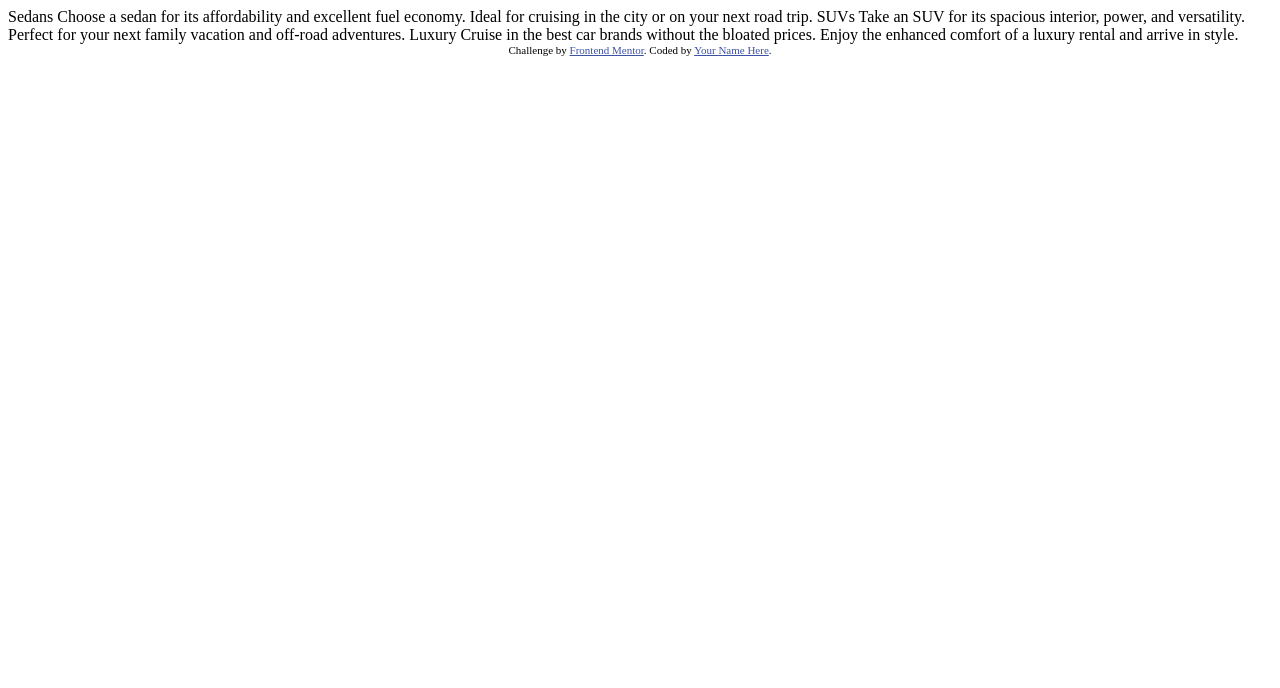
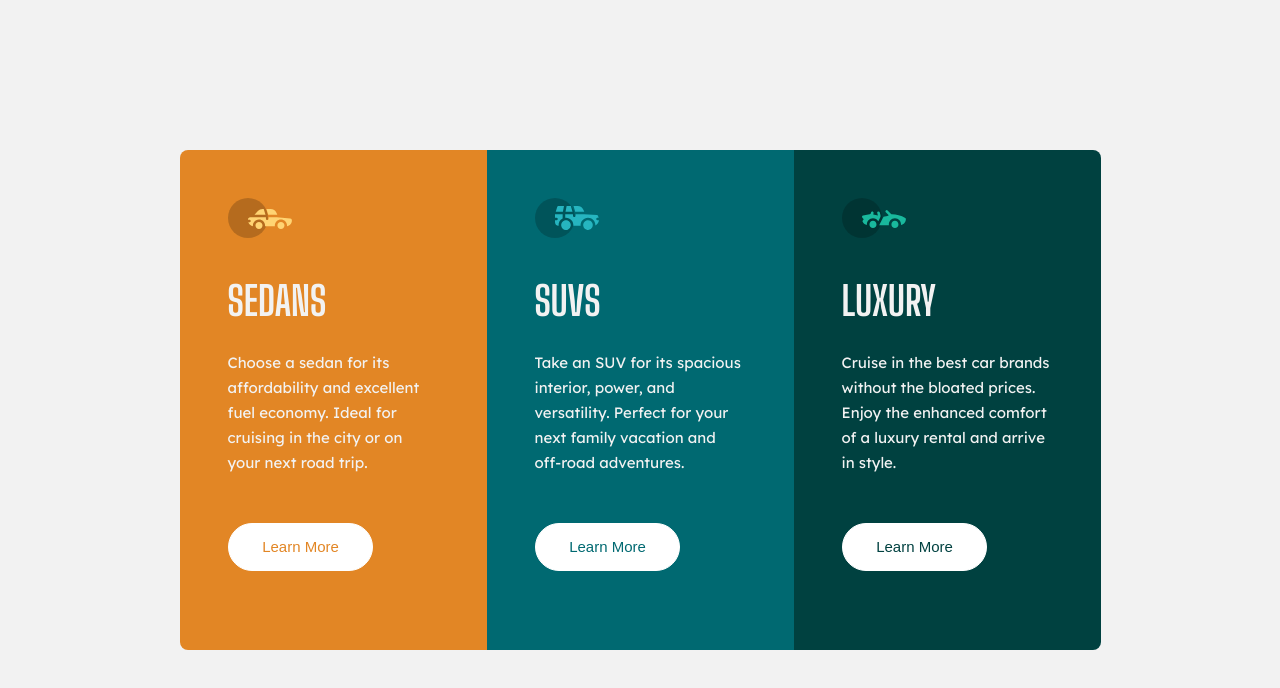
Before and after one commit to Anubliss-0/3-column-preview-card-component-main, a plain HTML site: page index.html in a window 1280 px wide. Drawn offline with Linux system fonts and the light colour scheme.

Commit message:
Initial commit
Committed to GH in order test page accessibility and Metadata.

```diff
--- a/index.html
+++ b/index.html
@@ -1,36 +1,61 @@
 <!DOCTYPE html>
 <html lang="en">
   <head>
-  <meta charset="UTF-8">
-  <meta name="viewport" content="width=device-width, initial-scale=1.0"> <!-- displays site properly based on user's device -->
-
-  <link rel="icon" type="image/png" sizes="32x32" href="./images/favicon-32x32.png">
-
+    <meta charset="UTF-8" />
+    <meta name="viewport" content="width=device-width, initial-scale=1.0" />
+    <!-- displays site properly based on user's device -->
+    <link rel="stylesheet" href="styles.css" />
+    <link
+      rel="icon"
+      type="image/png"
+      sizes="32x32"
+      href="./images/favicon-32x32.png"
+    />
+    <link rel="preconnect" href="https://fonts.googleapis.com" />
+    <link rel="preconnect" href="https://fonts.gstatic.com" crossorigin />
+    <link
+      href="https://fonts.googleapis.com/css2?family=Big+Shoulders+Display:wght@700&family=Lexend+Deca&display=swap"
+      rel="stylesheet"
+    />
     <title>Frontend Mentor | 3-column preview card component</title>
-
-  <!-- Feel free to remove these styles or customise in your own stylesheet 👍 -->
-  <style>
-    .attribution { font-size: 11px; text-align: center; }
-    .attribution a { color: hsl(228, 45%, 44%); }
-  </style>
   </head>
   <body>
+    <div class="container">
+      <div class="sedan car">
+        <div>
+          <img src="images/icon-sedans.svg" alt="" />
+          <h2>Sedans</h2>
+          <p>
+            Choose a sedan for its affordability and excellent fuel economy.
+            Ideal for cruising in the city or on your next road trip.
+          </p>
+          <button>Learn More</button>
+        </div>
+      </div>
 
-  Sedans
-  Choose a sedan for its affordability and excellent fuel economy. Ideal for cruising in the city
-  or on your next road trip.
+      <div class="suv car">
+        <div>
+          <img src="images/icon-suvs.svg" alt="" />
+          <h2>SUVs</h2>
+          <p>
+            Take an SUV for its spacious interior, power, and versatility.
+            Perfect for your next family vacation and off-road adventures.
+          </p>
+          <button>Learn More</button>
+        </div>
+      </div>
 
-  SUVs
-  Take an SUV for its spacious interior, power, and versatility. Perfect for your next family vacation
-  and off-road adventures.
-
-  Luxury
-  Cruise in the best car brands without the bloated prices. Enjoy the enhanced comfort of a luxury
-  rental and arrive in style.
-
-  <div class="attribution">
-    Challenge by <a href="https://www.frontendmentor.io?ref=challenge" target="_blank">Frontend Mentor</a>.
-    Coded by <a href="#">Your Name Here</a>.
+      <div class="luxury car">
+        <div>
+          <img src="images/icon-luxury.svg" alt="" />
+          <h2>Luxury</h2>
+          <p>
+            Cruise in the best car brands without the bloated prices. Enjoy the
+            enhanced comfort of a luxury rental and arrive in style.
+          </p>
+          <button>Learn More</button>
+        </div>
+      </div>
     </div>
   </body>
 </html>
--- /dev/null
+++ b/styles.css
@@ -0,0 +1,177 @@
+/*
+* Prefixed by https://autoprefixer.github.io
+* PostCSS: v8.3.6,
+* Autoprefixer: v10.3.1
+* Browsers: last 4 version
+*/
+
+:root {
+    --orange: #e28625;
+    --blue: #006971;
+    --green: #004140;
+    --white: #f2f2f2;
+  }
+
+  * {
+    -webkit-box-sizing: border-box;
+            box-sizing: border-box;
+    margin: 0;
+    padding: 0;
+    font-size: 15px;
+  }
+
+  body {
+    width: 100vw;
+    height: 100vh;
+    display: -webkit-box;
+    display: -ms-flexbox;
+    display: flex;
+    -webkit-box-pack: center;
+        -ms-flex-pack: center;
+            justify-content: center;
+    -webkit-box-align: center;
+        -ms-flex-align: center;
+            align-items: center;
+    font-family: "Lexend Deca", sans-serif;
+    background: var(--white);
+  }
+
+  .container {
+    display: -ms-grid;
+    display: grid;
+    -ms-grid-columns: (minmax(10px, 20.4667rem))[3];
+    grid-template-columns: repeat(3, minmax(10px, 20.4667rem));
+    -ms-grid-rows: 33.3333rem;
+    grid-template-rows: 33.3333rem;
+    margin: 5%;
+  }
+
+  .container > *:nth-child(1) {
+    -ms-grid-row: 1;
+    -ms-grid-column: 1;
+  }
+
+  .container > *:nth-child(2) {
+    -ms-grid-row: 1;
+    -ms-grid-column: 2;
+  }
+
+  .container > *:nth-child(3) {
+    -ms-grid-row: 1;
+    -ms-grid-column: 3;
+  }
+
+  .car {
+    color: var(--white);
+  }
+
+  .car div {
+    width: 100%;
+    height: 100%;
+    padding: 3.2rem;
+  }
+
+  h2 {
+    font-family: "Big Shoulders Display", cursive;
+    font-size: 2.6667rem;
+    font-weight: 700;
+    margin-top: 2.3333rem;
+    text-transform: uppercase;
+  }
+
+  .car p {
+    line-height: 25px;
+    margin-top: 1.6667rem;
+    font-weight: 400;
+  }
+
+  button {
+    height: 3.2rem;
+    width: 9.7333rem;
+    border-radius: 25px;
+    border: 0.1333rem solid white;
+    position: relative;
+    top: 3.2rem;
+    background-color: hsla(0, 0%, 100%, 1);
+    -webkit-transition: 0.3s;
+    -o-transition: 0.3s;
+    transition: 0.3s;
+  }
+
+  button:hover {
+    background-color: hsla(0, 0%, 100%, 0);
+  }
+
+  .sedan button {
+    color: var(--orange);
+  }
+  .sedan button:hover {
+    color: white;
+  }
+
+  .suv button {
+    color: var(--blue);
+  }
+  .suv button:hover {
+    color: white;
+  }
+
+  .luxury button {
+    color: var(--green);
+  }
+  .luxury button:hover {
+    color: white;
+  }
+
+  .sedan {
+    background-color: var(--orange);
+    border-radius: 8px 0px 0px 8px;
+  }
+
+  .suv {
+    background-color: var(--blue);
+  }
+
+  .luxury {
+    background-color: var(--green);
+    border-radius: 0px 8px 8px 0px;
+  }
+
+  @media (max-width: 810px) {
+    .container {
+      -ms-grid-columns: minmax(370px, 1fr);
+      grid-template-columns: minmax(370px, 1fr);
+      -ms-grid-rows: (442px)[3];
+      grid-template-rows: repeat(3, 442px);
+      margin: 10px;
+    }
+    .container > *:nth-child(1) {
+      -ms-grid-row: 1;
+      -ms-grid-column: 1;
+    }
+    .container > *:nth-child(2) {
+      -ms-grid-row: 2;
+      -ms-grid-column: 1;
+    }
+    .container > *:nth-child(3) {
+      -ms-grid-row: 3;
+      -ms-grid-column: 1;
+    }
+
+    button {
+      top: 1.6667rem;
+    }
+
+    body {
+      width: auto;
+      height: auto;
+    }
+
+    .sedan {
+      border-radius: 8px 8px 0px 0px;
+    }
+
+    .luxury {
+      border-radius: 0px 0px 8px 8px;
+    }
+  }
--- /dev/null
+++ b/unprefixed-styles.css
@@ -0,0 +1,129 @@
+:root {
+  --orange: #e28625;
+  --blue: #006971;
+  --green: #004140;
+  --white: #f2f2f2;
+}
+
+* {
+  box-sizing: border-box;
+  margin: 0;
+  padding: 0;
+  font-size: 15px;
+}
+
+body {
+  width: 100vw;
+  height: 100vh;
+  display: flex;
+  justify-content: center;
+  align-items: center;
+  font-family: "Lexend Deca", sans-serif;
+  background: var(--white);
+}
+
+.container {
+  display: grid;
+  grid-template-columns: repeat(3, minmax(10px, 20.4667rem));
+  grid-template-rows: 33.3333rem;
+  margin: 5%;
+}
+
+.car {
+  color: var(--white);
+}
+
+.car div {
+  width: 100%;
+  height: 100%;
+  padding: 3.2rem;
+}
+
+h2 {
+  font-family: "Big Shoulders Display", cursive;
+  font-size: 2.6667rem;
+  font-weight: 700;
+  margin-top: 2.3333rem;
+  text-transform: uppercase;
+}
+
+.car p {
+  line-height: 25px;
+  margin-top: 1.6667rem;
+  font-weight: 400;
+}
+
+button {
+  height: 3.2rem;
+  width: 9.7333rem;
+  border-radius: 25px;
+  border: 0.1333rem solid white;
+  position: relative;
+  top: 3.2rem;
+  background-color: hsla(0, 0%, 100%, 1);
+  transition: 0.3s;
+}
+
+button:hover {
+  background-color: hsla(0, 0%, 100%, 0);
+}
+
+.sedan button {
+  color: var(--orange);
+}
+.sedan button:hover {
+  color: white;
+}
+
+.suv button {
+  color: var(--blue);
+}
+.suv button:hover {
+  color: white;
+}
+
+.luxury button {
+  color: var(--green);
+}
+.luxury button:hover {
+  color: white;
+}
+
+.sedan {
+  background-color: var(--orange);
+  border-radius: 8px 0px 0px 8px;
+}
+
+.suv {
+  background-color: var(--blue);
+}
+
+.luxury {
+  background-color: var(--green);
+  border-radius: 0px 8px 8px 0px;
+}
+
+@media (max-width: 810px) {
+  .container {
+    grid-template-columns: minmax(370px, 1fr);
+    grid-template-rows: repeat(3, 442px);
+    margin: 10px;
+  }
+
+  button {
+    top: 1.6667rem;
+  }
+
+  body {
+    width: auto;
+    height: auto;
+  }
+
+  .sedan {
+    border-radius: 8px 8px 0px 0px;
+  }
+
+  .luxury {
+    border-radius: 0px 0px 8px 8px;
+  }
+}
```
Also changed, not shown: 1 other file. Lines whose indentation alone changed are shown as unchanged.
